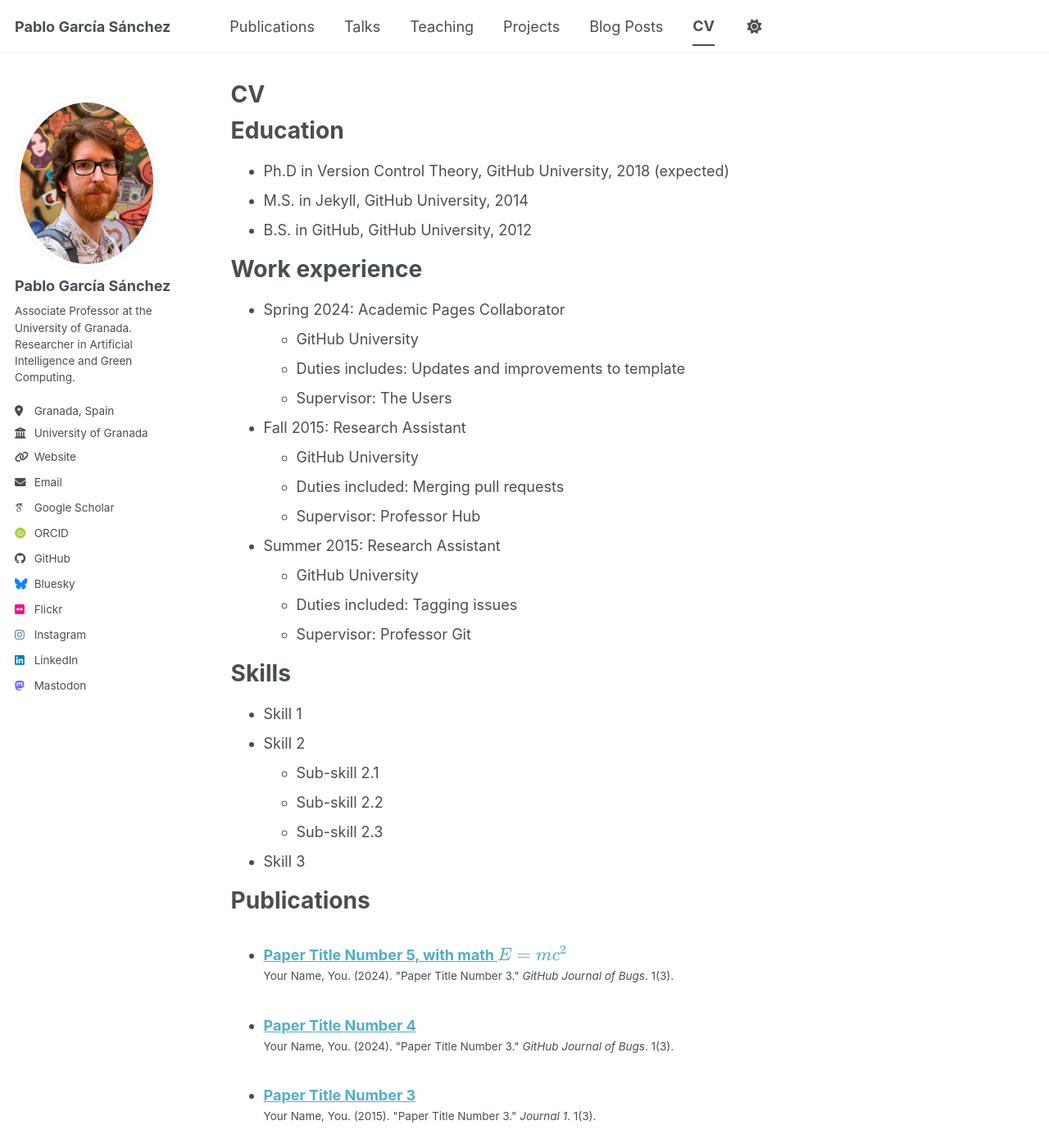
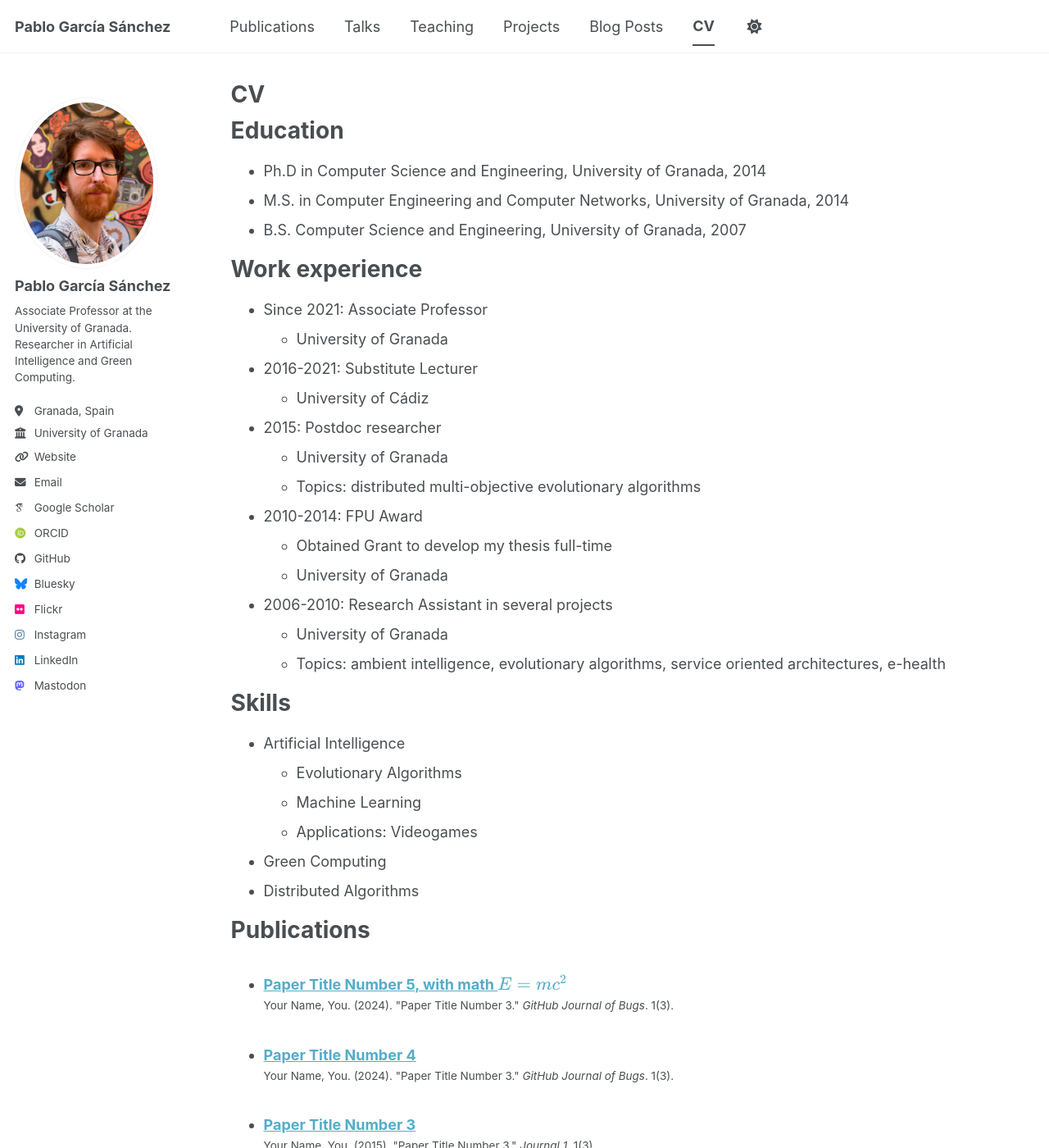
Before and after one commit to fergunet/fergunet.github.io, a Jekyll site: the page built from _pages/cv.md, in a window 1280 px wide and 1400 px high. Shown: the whole window at 82% size. Built offline with Jekyll 4.4.1, drawn with Linux system fonts in a browser that asks for light colours; some web fonts are replaced; a script bundle is joined from its source files by our own code; library files that are not in the unit come from our copies; some of the changed text lies outside the part shown.

Commit message:
Added projects and CV

```diff
--- a/_config.yml
+++ b/_config.yml
@@ -273,10 +273,10 @@
       author_profile: true
       share: true
       comments: true
-  # _portfolio
+  # _projects
   - scope:
       path: ""
-      type: portfolio
+      type: projects
     values:
       layout: single
       author_profile: true
--- a/_pages/cv.md
+++ b/_pages/cv.md
@@ -11,35 +11,38 @@
 
 Education
 ======
-* Ph.D in Version Control Theory, GitHub University, 2018 (expected)
-* M.S. in Jekyll, GitHub University, 2014
-* B.S. in GitHub, GitHub University, 2012
+* Ph.D in Computer Science and Engineering, University of Granada, 2014
+* M.S. in Computer Engineering and Computer Networks, University of Granada, 2014
+* B.S. Computer Science and Engineering, University of Granada, 2007
 
 Work experience
 ======
-* Spring 2024: Academic Pages Collaborator
-  * GitHub University
-  * Duties includes: Updates and improvements to template
-  * Supervisor: The Users
+* Since 2021: Associate Professor
+  * University of Granada
 
-* Fall 2015: Research Assistant
-  * GitHub University
-  * Duties included: Merging pull requests
-  * Supervisor: Professor Hub
+* 2016-2021: Substitute Lecturer
+  * University of Cádiz
 
-* Summer 2015: Research Assistant
-  * GitHub University
-  * Duties included: Tagging issues
-  * Supervisor: Professor Git
+* 2015: Postdoc researcher
+  * University of Granada
+  * Topics: distributed multi-objective evolutionary algorithms
+
+* 2010-2014: FPU Award
+  * Obtained Grant to develop my thesis full-time
+  * University of Granada
+
+* 2006-2010: Research Assistant in several projects
+  * University of Granada
+  * Topics: ambient intelligence, evolutionary algorithms, service oriented architectures, e-health
 
 Skills
 ======
-* Skill 1
-* Skill 2
-  * Sub-skill 2.1
-  * Sub-skill 2.2
-  * Sub-skill 2.3
-* Skill 3
+* Artificial Intelligence
+  * Evolutionary Algorithms
+  * Machine Learning
+  * Applications: Videogames
+* Green Computing
+* Distributed Algorithms
 
 Publications
 ======
@@ -53,6 +56,12 @@
     {% include archive-single-talk-cv.html  %}
   {% endfor %}</ul>
 
+Projects
+======
+  <ul>{% for post in site.projects reversed %}
+    {% include archive-single-cv.html %}
+  {% endfor %}</ul>
+
 Teaching
 ======
   <ul>{% for post in site.teaching reversed %}
@@ -61,4 +70,6 @@
 
 Service and leadership
 ======
-* Currently signed in to 43 different slack teams
+* Head of the [Office for Free Software](https://osl.ugr.es) since 2021
+* Head of the GPU Solutions-UGR Chair of Accelerated Computing Infrastructure and Sustainable AI sicne 2025
+* Elected member of the university council since 2025
--- a/_pages/publications.html
+++ b/_pages/publications.html
@@ -5,8 +5,9 @@
 author_profile: true
 ---
 
+
 {% if site.author.googlescholar %}
-  <div class="wordwrap">You can also find my articles on <a href="{{site.author.googlescholar}}">my Google Scholar profile</a>.</div>
+  <div class="wordwrap">This is a selection of my most relevant publications. For a complete list, please refer to <a href="{{site.author.googlescholar}}">my Google Scholar profile</a>.</div>
 {% endif %}
 
 {% include base_path %}
```
Also changed, not shown: _pages/projects.html (+15 -0 lines).
